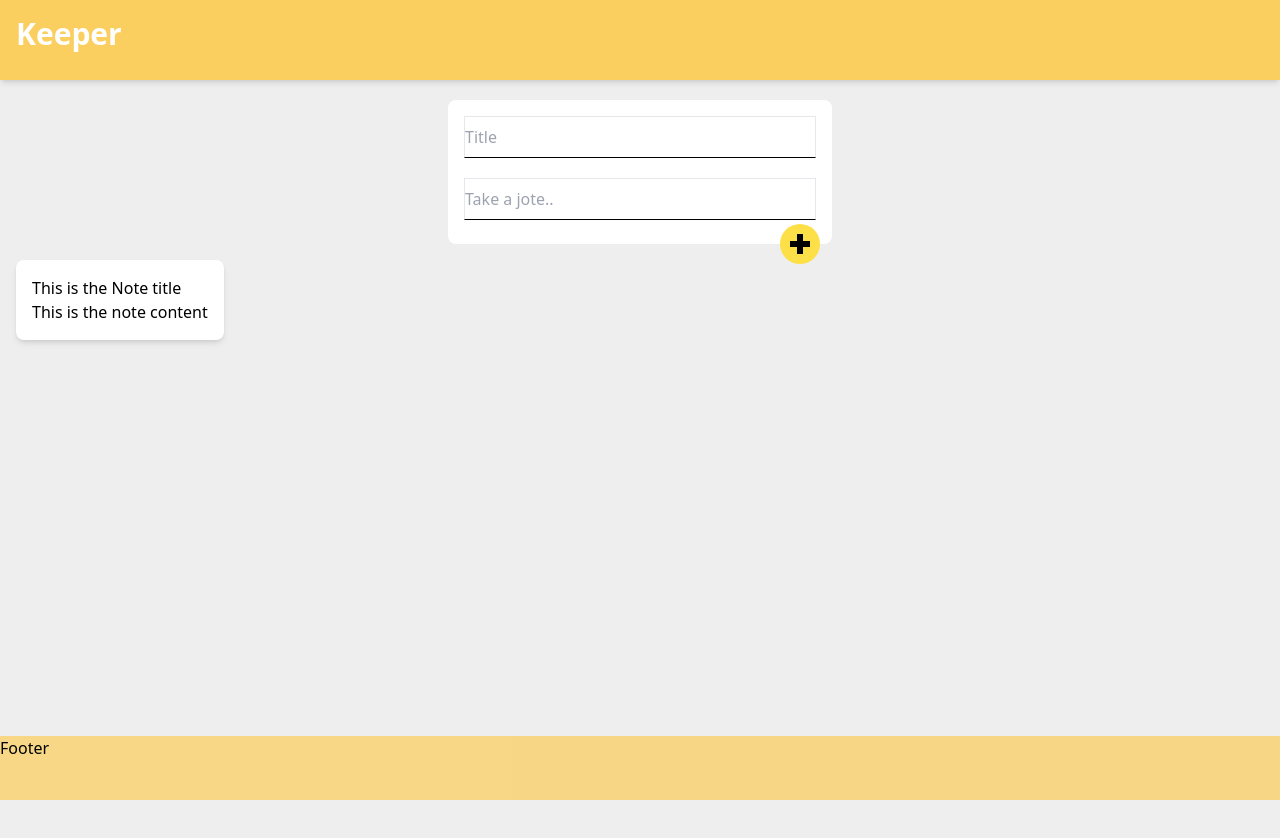
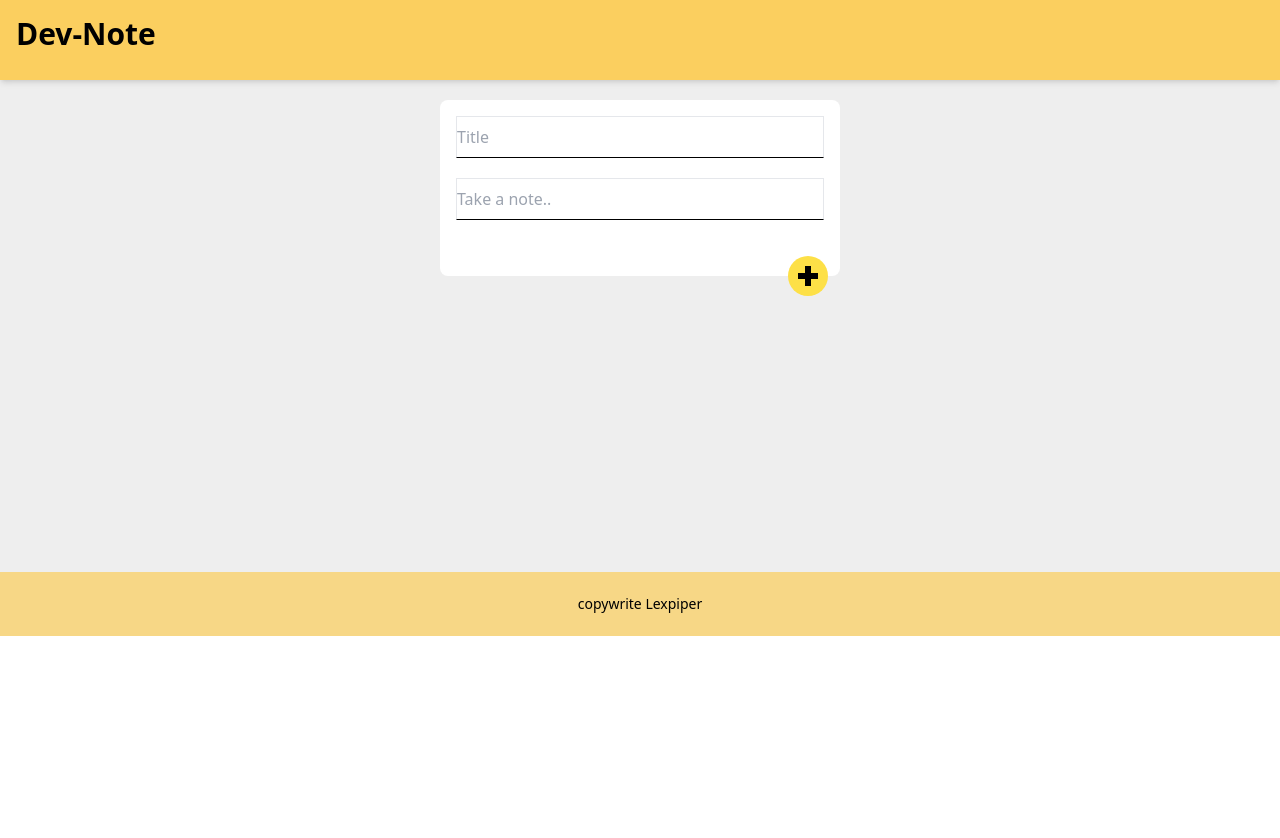
Before and after one commit to Lexpiper/Todolist, a React (Vite) app: page / in a window 1280 px wide. Shown: the top 838 px of the page. After the commit the page ends 800 px from the top, so only its background shows below. Built offline with nearby package versions, Linux system fonts and the light colour scheme.

Commit message:
#feat: Note adding Functionality

```diff
--- a/src/App.jsx
+++ b/src/App.jsx
@@ -1,13 +1,33 @@
 import Footer from "./components/Footer";
 import Header from "./components/Header";
 import Input from "./components/Input";
+import { useState } from "react";
 import Note from "./components/Note";
+
 function App() {
+  const [notes, setNotea] = useState([]);
+
+  const addNote = (newNote) => {
+    setNotea((prevNote) => {
+      return [...prevNote, newNote];
+    });
+    console.log(newNote);
+  };
+
   return (
-    <div className="App">
+    <div className="App bg-[#eee] h-full">
       <Header />
-      <Input/>
-      <Note />
+      <Input onAdd={addNote} />
+      <div className="grid grid-cols-4 mt-10 gap-5 h-full">
+        {notes.map((noteItem) => {
+          return (
+            <div className="">
+              <Note title={noteItem.title} content={noteItem.content} />
+            </div>
+          );
+        })}
+      </div>
+
       <Footer />
     </div>
   );
--- a/src/components/Footer.jsx
+++ b/src/components/Footer.jsx
@@ -2,7 +2,9 @@ import React from 'react'
 
 const Footer = () => {
   return (
-    <div className='fixed h-16 w-full bg-[#fbcf5fb9] bottom-0'>Footer</div>
+    <div className='flex items-center justify-center h-16 w-full bg-[#fbcf5fb9] mt-64'>
+      <h1 className='text-center text-sm'>copywrite Lexpiper</h1>
+    </div>
   )
 }
 
--- a/src/components/Header.jsx
+++ b/src/components/Header.jsx
@@ -2,8 +2,8 @@ import React from "react";
 
 const Header = () => {
   return (
-    <div className="bg-[#fbcf5f] h-20 p-4 shadow-md sticky top-0">
-      <h1 className="text-3xl font-semibold text-white ">Keeper</h1>
+    <div className="bg-[#fbcf5f] h-20 p-4 shadow-md sticky top-0 z-50">
+      <h1 className="text-3xl text-black_gradient font-bold ">Dev-Note</h1>
 
     </div>
   );
--- a/src/components/Input.jsx
+++ b/src/components/Input.jsx
@@ -2,25 +2,35 @@ import React from "react";
 import { useState } from "react";
 import { BiPlusMedical } from "react-icons/bi";
 
-const Input = () => {
-    const [uploads, setUploads] = useState([])
-  const [content, setContent] = useState({
+const Input = ({onAdd}) => {
+  const [note, setNote] = useState({
     title: "",
-    list: "",
+    content: "",
   });
 
-  const addItem= (event) => {
-    const newValue = event.target.value;
-  }
 
-  const handleAdd = () => {
+  const addItem = (event) => {
+    const { name, value } = event.target;
 
+    setNote((prevNote) => {
+      return {
+        ...prevNote,
+        [name]: value,
+      };
+    });
+  };
+
+  const submitNote = (event) => {
+    onAdd(note);
+    event.preventDefault();
   };
   return (
-    <div className="flex w-full h-full bg-[#eee] pt-5">
-      <div className=" w-96 mx-auto bg-white h-36 flex flex-col p-4 rounded-lg shadwo-sm relative">
+    <div className="flex w-full h-full bg-[#eee] pt-5 ">
+      <div className=" w-[400px] mx-auto bg-white h-44 flex flex-col p-4 rounded-lg shadwo-sm relative">
         <input
           onChange={addItem}
+          name="title"
+          value={note.title}
           type="text"
           className="h-[42px] mb-5 outline-none border-[1px] border-b-black"
           placeholder="Title"
@@ -28,12 +38,17 @@ const Input = () => {
         <input
           onChange={addItem}
           type="text"
+          name="content"
+          value={note.list}
           className="h-[42px] outline-none border-[1px] border-b-black"
-          placeholder="Take a jote.."
+          placeholder="Take a note.."
         />
-        <div className="bg-yellow-300 w-10 h-10 rounded-full absolute bottom-[-20px] right-3 text-2xl flex items-center justify-center cursor-pointer">
-          <BiPlusMedical onClick={handleAdd} />
-        </div>
+        <button
+          onClick={submitNote}
+          className="bg-yellow-300 w-10 h-10 rounded-full absolute bottom-[-20px] right-3 text-2xl flex items-center justify-center cursor-pointer"
+        >
+          <BiPlusMedical />
+        </button>
       </div>
     </div>
   );
--- a/src/components/Note.jsx
+++ b/src/components/Note.jsx
@@ -1,16 +1,17 @@
 import React from "react";
-import cars from "./data"
 
-const Note = () => {
-
+const Note = ({ title, content }) => {
   return (
-    <div className="bg-[#eee]  p-4 h-screen">
-      <div className="flex  flex-col justify-center bg-white i text-black w-52  p-4 shadow-md rounded-lg">
-        <p>This is the Note title</p>
-        <p>This is the note content</p>
+    <div className="mx-auto w-[95%]">
+      <div className="flex  flex-col  bg-white  text-black w-72 h-72 p-4 shadow-md rounded-lg relative">
+        <p className="text-base font-bold bg-[#fbcf5f] p-4 text-center mb-5">
+          {title}
+        </p>
+        <p className="text-sm">{content}</p>
+        <p className="absolute bottom-0 right-0 text-sm text-[#fbcf5f] text-semibold p-2">
+          delete
+        </p>
       </div>
-
-
     </div>
   );
 };
```
